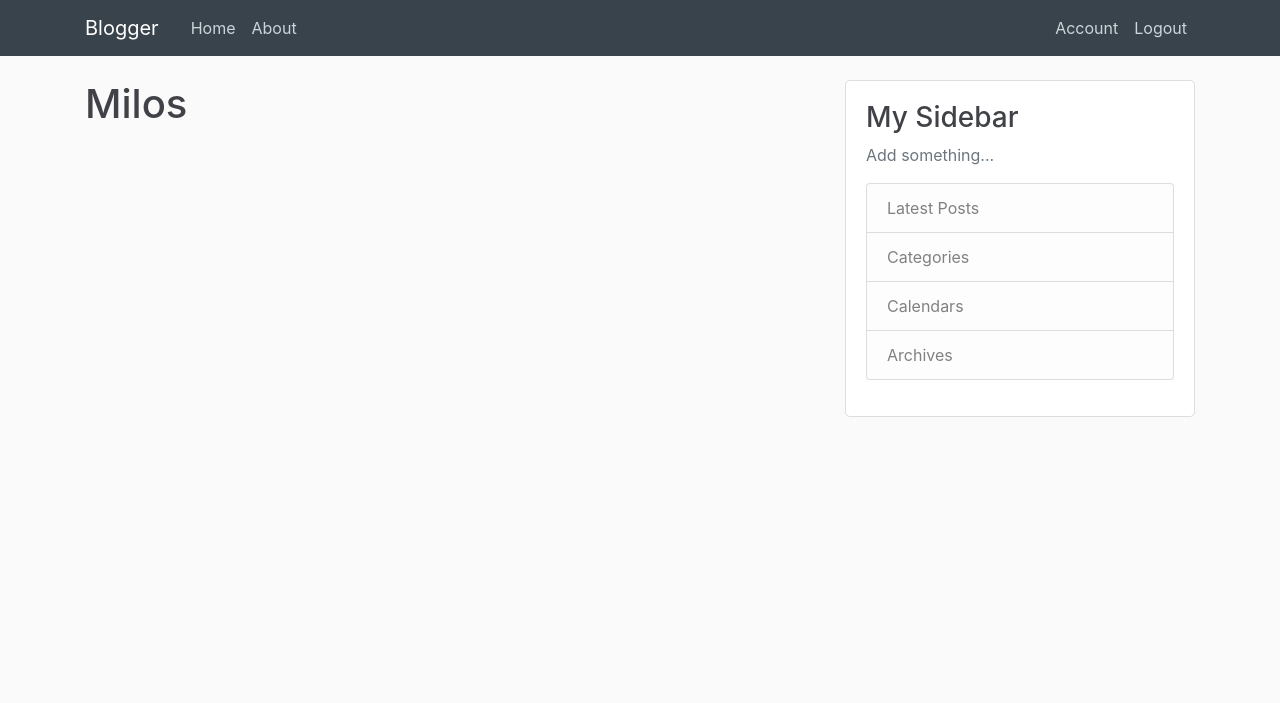
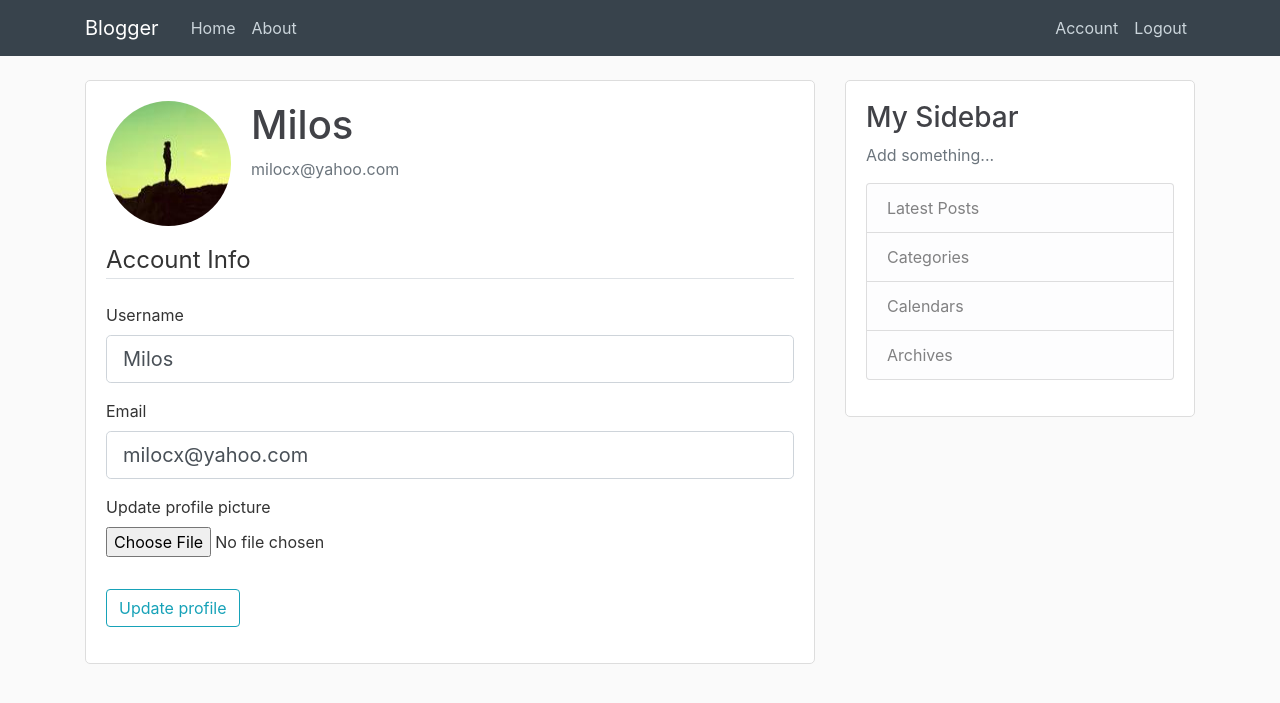
Before and after one commit to miloszenit/flask-blog, a Flask app: page /account in a window 1280 px wide. Shown: the top 703 px of the page. Run offline with Flask 2, Linux system fonts and the light colour scheme; a user stored in the database is signed in; some libraries are stand-ins or nearby versions.

Commit message:
Update user account and Add profile pictures

```diff
--- a/blogger/forms.py
+++ b/blogger/forms.py
@@ -1,4 +1,6 @@
 from flask_wtf import FlaskForm
+from flask_login import current_user
+from flask_wtf.file import FileField, FileAllowed
 from wtforms import StringField, PasswordField, SubmitField, BooleanField
 from wtforms.validators import DataRequired, Length, Email, EqualTo, ValidationError
 from blogger.models import User
@@ -27,3 +29,22 @@ class RegistrationForm(FlaskForm):
         user = User.query.filter_by(email=email.data).first()
         if user:
             raise ValidationError('That email is taken. Please choose a different one.')
+
+
+class UpdateAccountForm(FlaskForm):
+    username = StringField('Username', validators=[DataRequired(), Length(min=2, max=20)])
+    email = StringField('Email', validators=[DataRequired(), Email()])
+    picture = FileField('Update profile picture', validators=[FileAllowed(['jpg', 'png'])])
+    submit = SubmitField('Update profile')
+
+    def validate_username(self,username):
+        if username.data != current_user.username:
+            user = User.query.filter_by(username=username.data).first()
+            if user:
+                raise ValidationError('This username has been taken. Please choose another one')
+
+    def validate_email(self,email):
+        if email.data != current_user.email:
+            email = User.query.filter_by(email=email.data).first()
+            if email:
+                raise ValidationError('This email has been taken. Please choose another one')
--- a/blogger/routes.py
+++ b/blogger/routes.py
@@ -1,6 +1,9 @@
+import os
+import secrets
+from PIL import Image
 from flask import render_template, url_for, redirect, flash, request
 from blogger import app, db, bcrypt
-from blogger.forms import LoginForm, RegistrationForm
+from blogger.forms import LoginForm, RegistrationForm, UpdateAccountForm
 from blogger.models import User, Post
 from flask_login import login_user, current_user, logout_user, login_required
 
@@ -67,7 +70,35 @@ def logout():
     return redirect(url_for('home'))
 
 
-@app.route("/account")
+def save_picture(form_picture):
+    random_hex = secrets.token_hex(8)
+    _, f_ext = os.path.splitext(form_picture.filename)
+    picture_fn = random_hex + f_ext
+    picture_path = os.path.join(app.root_path, 'static/profile_pics', picture_fn)
+
+    output_size = (125, 125)
+    i = Image.open(form_picture)
+    i.thumbnail(output_size)
+    i.save(picture_path)
+
+    return picture_fn
+
+
+@app.route("/account", methods=['GET', 'POST'])
 @login_required
 def account():
-    return render_template('account.html', title='Account')
+    form = UpdateAccountForm()
+    if form.validate_on_submit():
+        if form.picture.data:
+            picture_file = save_picture(form.picture.data)
+            current_user.image_file = picture_file
+        current_user.username = form.username.data
+        current_user.email = form.email.data
+        db.session.commit()
+        flash('Your account has been updated!', 'success')
+        return redirect(url_for('account'))
+    elif request.method == 'GET':
+        form.username.data = current_user.username
+        form.email.data = current_user.email
+    image_file = url_for('static', filename='profile_pics/' + current_user.image_file)
+    return render_template('account.html', title='Account', image_file=image_file, form=form)
--- a/blogger/templates/account.html
+++ b/blogger/templates/account.html
@@ -1,5 +1,58 @@
 {% extends 'layout.html' %}
 
 {% block content %}
-    <h1>{{ current_user.username }}</h1>
+    <div class="content-section">
+        <div class="media">
+            <img class="rounded-circle account-img" src="{{ image_file }}">
+            <div class="media-body">
+                <h2 class="account-heading">{{ current_user.username }}</h2>
+                <p class="text-secondary">{{ current_user.email }}</p>
+            </div>
+        </div>
+        <form method="POST" action="" enctype="multipart/form-data">
+            {{ form.hidden_tag() }}
+            <fieldset class="form-group">
+                <legend class="border-bottom mb-4">Account Info</legend>
+                <div class="form-group">
+                    {{ form.username.label(class="form-control-label") }}
+
+                    {% if form.username.errors %}
+                        {{ form.username(class="form-control form-control-lg is-invalid") }}
+                        <div class="invalid-feedback">
+                            {% for error in form.username.errors %}
+                                <span>{{ error }}</span>
+                            {% endfor %}
+                        </div>
+                    {% else %}
+                        {{ form.username(class="form-control form-control-lg") }}
+                    {% endif %}
+                </div>
+                <div class="form-group">
+                    {{ form.email.label(class="form-control-label") }}
+                    {% if form.email.errors %}
+                        {{ form.email(class="form-control form-control-lg is-invalid") }}
+                        <div class="invalid-feedback">
+                            {% for error in form.email.errors %}
+                                <span>{{ error }}</span>
+                            {% endfor %}
+                        </div>
+                    {% else %}
+                        {{ form.email(class="form-control form-control-lg") }}
+                    {% endif %}
+                </div>
+                <div class="form-group">
+                    {{ form.picture.label() }}
+                    {{ form.picture(class="form-control-file") }}
+                    {% if form.picture.errors %}
+                        {% for error in form.picture.errors %}
+                            <span class="text-danger">{{ error }}</span><br>
+                        {% endfor %}
+                    {% endif %}
+                </div>
+            </fieldset>
+            <div class="form-group">
+                {{ form.submit(class="btn btn-outline-info") }}
+            </div>
+        </form>
+    </div>
 {% endblock content %}
```
Also changed, not shown: blogger/site.db, blogger/static/profile_pics/7fb6942e9b15fd32.jpg (added), blogger/static/profile_pics/db86c067b8714f6c.jpg (added), blogger/static/profile_pics/default.jpg (added), blogger/static/profile_pics/f6e4722ceb215540.jpg (added).
